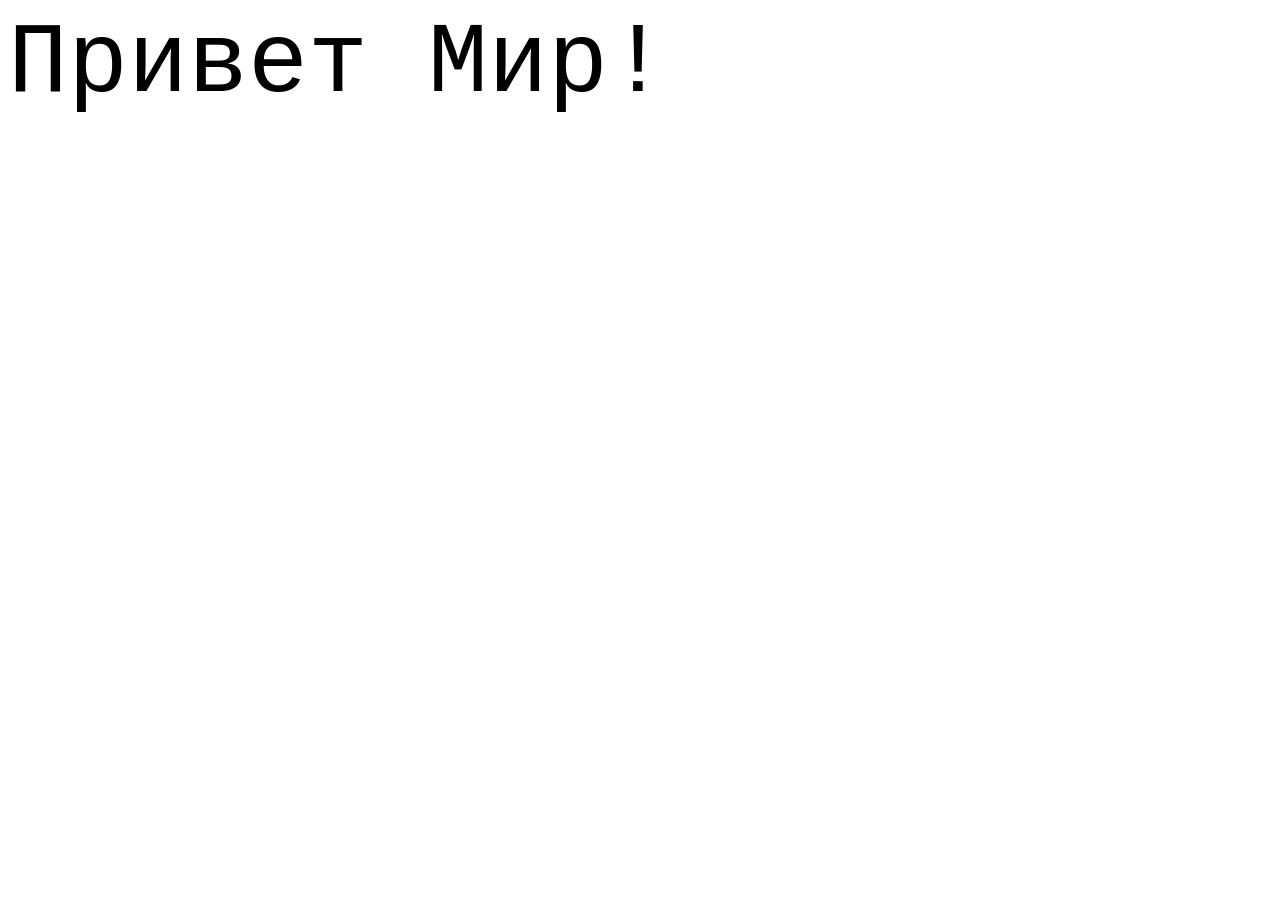
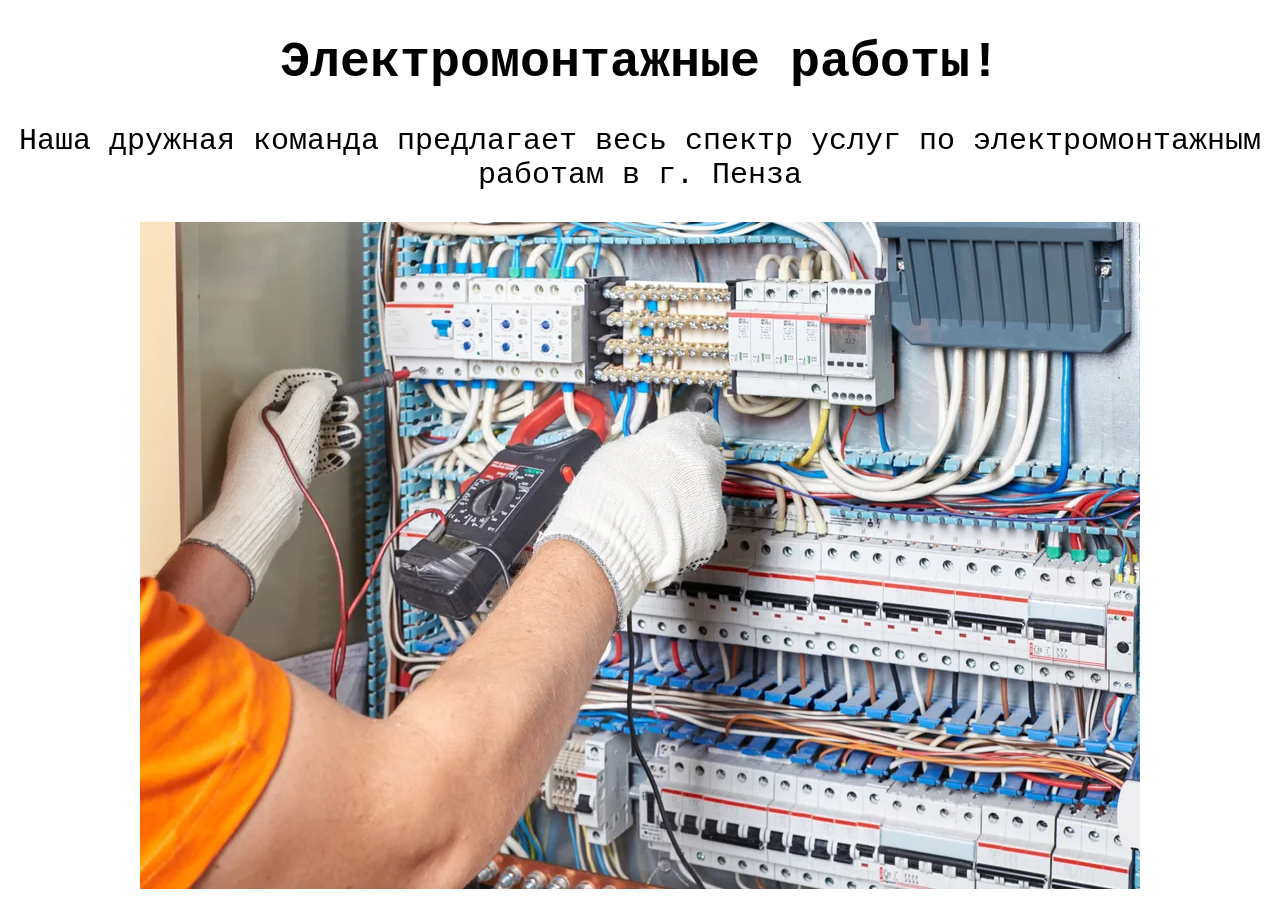
Before and after one commit to lis7490/site, a Flask app: page / in a window 1280 px wide. Before the commit the page ends 112 px from the top, so only its background shows below. Run offline with Flask 3, Linux system fonts and the light colour scheme.

Commit message:
готово

```diff
--- a/progect/static/css/index.css
+++ b/progect/static/css/index.css
@@ -1,4 +1,14 @@
-body {
-    font-size: 100px;
+body
+    h1 {
+    font-size: 50px;
     font-family: "Courier New", Courier, monospace;
+    text-align: center;
     }
+    p {
+    font-size: 30px;
+    font-family: "Courier New", Courier, monospace;
+    text-align: center;
+    }
+div {
+    text-align: center;
+    }
--- a/progect/templates/index.html
+++ b/progect/templates/index.html
@@ -9,6 +9,10 @@
     <link rel="stylesheet" href="..\static\css\index.css">
 </head>
 <body>
-    Привет Мир!
+<h1>Электромонтажные работы!</h1>
+<p>Наша дружная команда предлагает весь спектр услуг по электромонтажным работам в г. Пенза</p>
+<div>
+<img src="static/img/i.webp">
+</div>
 </body>
 </html>
```
